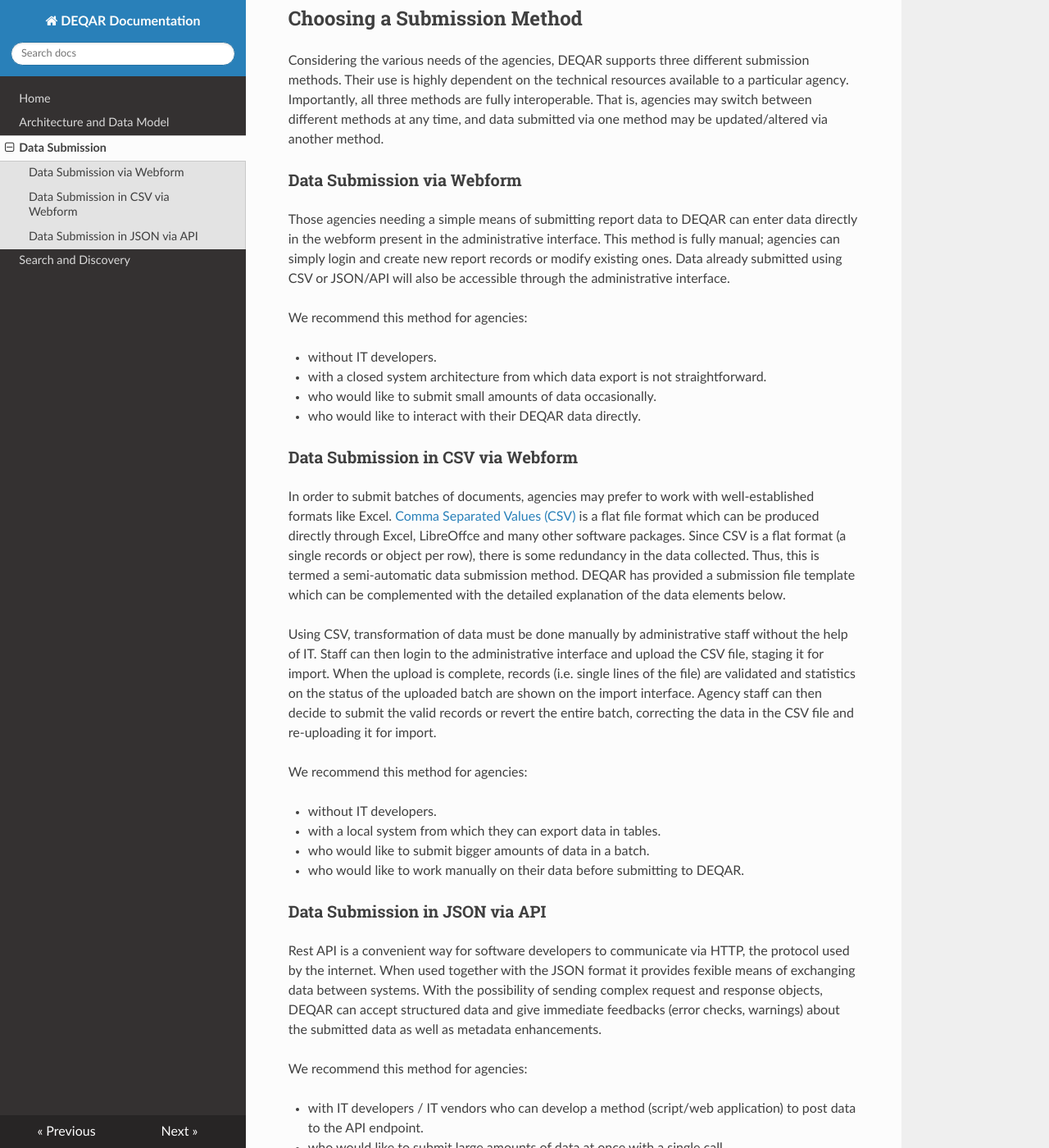
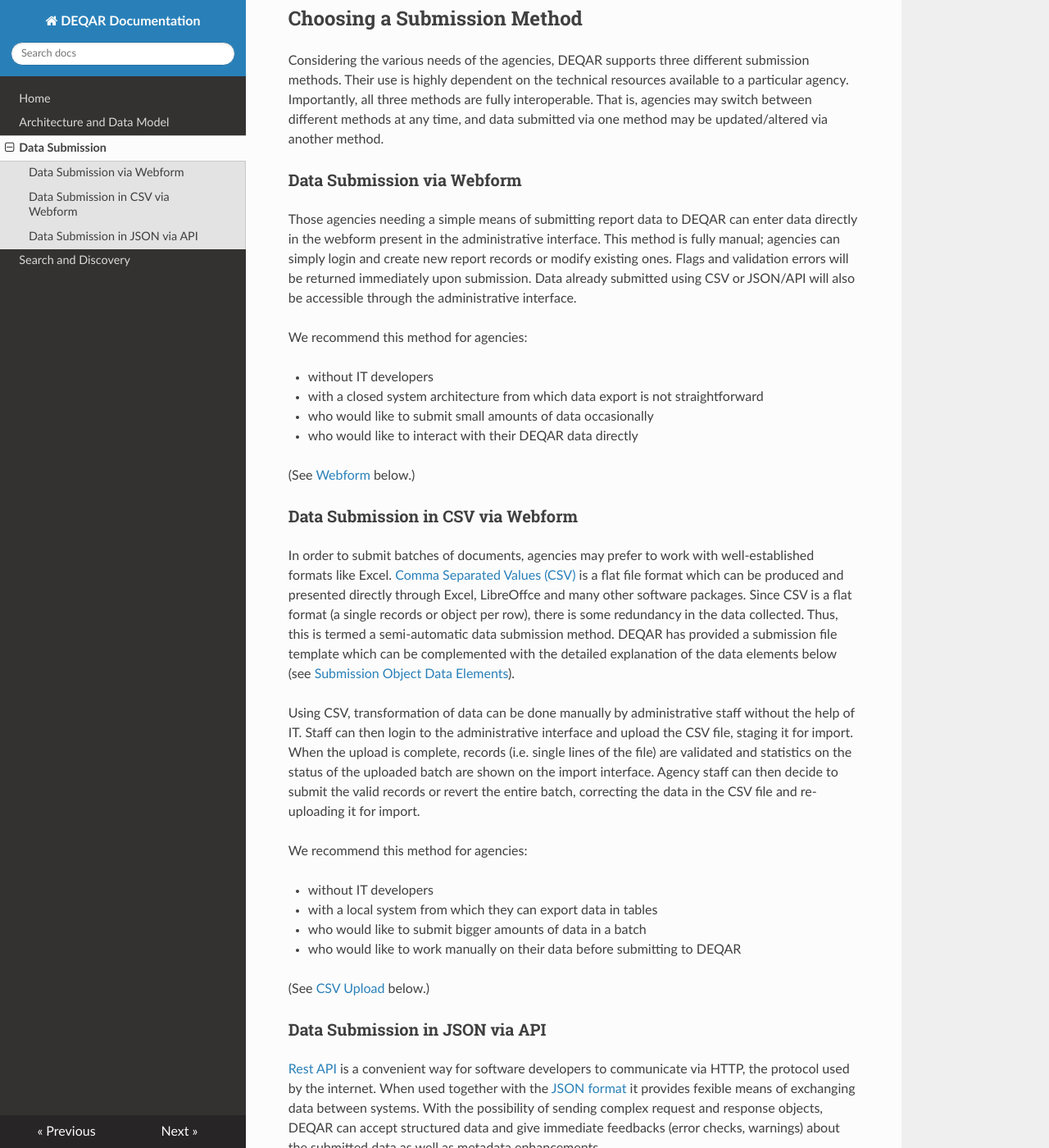
Before and after one commit to EQAR/deqar-docs, an MkDocs documentation site: the page built from docs/data_submission.md, in a window 1280 px wide and 1400 px high, scrolled down 742 px. Shown: the whole window at 82% size. Built offline with MkDocs 1.6.1, drawn with Linux system fonts in a browser that asks for light colours; nearby versions of some CDN libraries; old or Windows-style settings are respelled for this version of MkDocs; some of the changed text lies outside the part shown.

Commit message:
Update data_submission.md

```diff
--- a/docs/data_submission.md
+++ b/docs/data_submission.md
@@ -19,39 +19,45 @@
 ### Data Submission via Webform
 
 Those agencies needing a simple means of submitting report data to DEQAR can enter data directly in the webform present in the administrative interface. This method is fully manual; agencies can simply login and create new report records or
-modify existing ones. Data already submitted using CSV or JSON/API will also be accessible through the administrative interface.
+modify existing ones. Flags and validation errors will be returned immediately upon submission. Data already submitted using CSV or JSON/API will also be accessible through the administrative interface.
 
 We recommend this method for agencies:
 
-- without IT developers.
-- with a closed system architecture from which data export is not straightforward.
-- who would like to submit small amounts of data occasionally.
-- who would like to interact with their DEQAR data directly.
+- without IT developers
+- with a closed system architecture from which data export is not straightforward
+- who would like to submit small amounts of data occasionally
+- who would like to interact with their DEQAR data directly
+
+(See [Webform](data_submission.md#web-form) below.)
 
 ### Data Submission in CSV via Webform
 
-In order to submit batches of documents, agencies may prefer to work with well-established formats like Excel. [Comma Separated Values (CSV)](https://en.wikipedia.org/wiki/Comma-separated_values) is a flat file format which can be produced directly through Excel, LibreOffce and many other software packages. Since CSV is a flat format (a single records or object per row), there is some redundancy in the data collected. Thus, this is termed a semi-automatic data submission method. DEQAR has provided a submission file template which can be complemented with the detailed explanation of the data elements below.
+In order to submit batches of documents, agencies may prefer to work with well-established formats like Excel. [Comma Separated Values (CSV)](https://en.wikipedia.org/wiki/Comma-separated_values) is a flat file format which can be produced and presented directly through Excel, LibreOffce and many other software packages. Since CSV is a flat format (a single records or object per row), there is some redundancy in the data collected. Thus, this is termed a semi-automatic data submission method. DEQAR has provided a submission file template which can be complemented with the detailed explanation of the data elements below (see [Submission Object Data Elements](data_submission.md#submission_object_data_elements)).
 
-Using CSV, transformation of data must be done manually by administrative staff without the help of IT. Staff can then login to the administrative interface and upload the CSV file, staging it for import. When the upload is complete, records (i.e. single lines of the file) are validated and statistics on the status of the uploaded batch are shown on the import interface. Agency staff can then decide to submit the valid records or revert the entire batch, correcting the data in the CSV file and re-uploading it for import.
+Using CSV, transformation of data can be done manually by administrative staff without the help of IT. Staff can then login to the administrative interface and upload the CSV file, staging it for import. When the upload is complete, records (i.e. single lines of the file) are validated and statistics on the status of the uploaded batch are shown on the import interface. Agency staff can then decide to submit the valid records or revert the entire batch, correcting the data in the CSV file and re-uploading it for import.
 
 We recommend this method for agencies:
 
-- without IT developers.
-- with a local system from which they can export data in tables.
-- who would like to submit bigger amounts of data in a batch.
-- who would like to work manually on their data before submitting to DEQAR.
+- without IT developers
+- with a local system from which they can export data in tables
+- who would like to submit bigger amounts of data in a batch
+- who would like to work manually on their data before submitting to DEQAR
+
+(See [CSV Upload](data_submission.md#csv-upload) below.)
 
 ### Data Submission in JSON via API
 
-Rest API is a convenient way for software developers to communicate via HTTP, the protocol used by the internet. When used together with the JSON format it provides fexible means of exchanging data between systems. With the possibility of sending complex request and response objects, DEQAR can accept structured data and give immediate feedbacks (error checks, warnings) about the submitted data as well as metadata enhancements.
+[Rest API](https://en.wikipedia.org/wiki/Representational_state_transfer) is a convenient way for software developers to communicate via HTTP, the protocol used by the internet. When used together with the [JSON format](https://www.json.org/) it provides fexible means of exchanging data between systems. With the possibility of sending complex request and response objects, DEQAR can accept structured data and give immediate feedbacks (error checks, warnings) about the submitted data as well as metadata enhancements.
 
 We recommend this method for agencies:
 
-- with IT developers / IT vendors who can develop a method (script/web application) to post data to the API endpoint.
-- who would like to submit large amounts of data at once with a single call.
-- who would like to individual reports upon their creation.
-- who would like to keep DEQAR and their local system in sync.
+- with IT developers / IT vendors who can develop a method (script/web application) to post data to the API endpoint
+- who would like to submit large amounts of data at once with a single call
+- who would like to individual reports upon their creation
+- who would like to keep DEQAR and their local system in sync
 - who plan to submit data periodically and at longer intervals (e.g. weekly or monthly).
+
+(See [Submission API](data_submission.md#submission-api) below.)
 
 ## Submission Object Data Elements
 
@@ -60,6 +66,8 @@
  - "must" to denote that an element is required or required in certain situations
  - "should" to denote that an element is highly recommended
  - "may" to denote that an element is optional
+
+ (See [RFC 2119 Best Current Practice](https://tools.ietf.org/html/rfc2119).)
 
    |ELEMENT NAME                                 |REQUIRED     |ONE/MANY  |EXAMPLE                 |
    |:--------------------------------------------|:------------|:---------|:-----------------------|
@@ -78,7 +86,7 @@
 
 ### Report Creation
 
-A single creating agency must be clearly identified for each report (see [Agency Identifiers](architecture_data_model.md#agency_identifiers). The creating agency is often, though not always, the same as the submitting agency.
+A single creating agency must be clearly identified for each report. The creating agency is often, though not always, the same as the submitting agency (see [Agency Identifiers](architecture_data_model.md#agency-identifiers)).
 
 - **Agency\*** (<code>agency</code>; required; string)
 The agency which created the report must be provided for each report as an agency acronym or as a DEQAR agency ID. This allows the report to be linked to an existing agency record and makes it possible to validate and transform the submitted data in accordance with the agency's profile.
@@ -187,7 +195,7 @@
 
 #### Linking to an Existing Record
 
-Each report must be associated with at least one institution. If a record for the institution already exists in DEQAR, a DEQARINST ID or an ETER ID should be provided to establish a link to the existing record (see [Institution Identifiers](architecture_data_model#institution-identifiers). Optionally an agency may choose to provide a local or national identifier for an institution; before these can be used for submission, local identifiers should be assigned to existing institution records through the administrative interface or provided in bulk to the EQAR secretariat.  Only one institution identifier should be submitted for each institution in the submission object. If more than one identifying element is submitted, then the DEQARINST ID will be used to establish internal linkage, followed by the ETER ID. If no record for the institution exists in DEQAR, a new record can be created by filling in several descriptive elements (see [below](#new-institution-record)).
+Each report must be associated with at least one institution. If a record for the institution already exists in DEQAR, a DEQARINST ID or an ETER ID should be provided to establish a link to the existing record (see [Institution Identifiers](architecture_data_model#institution-identifiers). Optionally an agency may choose to provide a local or national identifier for an institution; before these can be used for submission, local identifiers should be assigned to existing institution records through the administrative interface or provided in bulk to the EQAR secretariat.  Only one institution identifier should be submitted for each institution in the submission object (see [Institution Identifiers](architecture_data_model#institution-identifiers). If more than one identifying element is submitted, then the DEQARINST ID will be used to establish internal linkage, followed by the ETER ID. If no record for the institution exists in DEQAR, a new record can be created by filling in several descriptive elements (see [New Institution Record](#new-institution-record)below).
 
    |ELEMENT NAME                                 |REQUIRED     |ONE/MANY  |EXAMPLE                 |
    |:--------------------------------------------|:------------|:---------|:-----------------------|
@@ -387,44 +395,48 @@
 
 ## Data Pipeline
 
-All three submission methods are fully interoperable. That is, agencies may switch between different methods at any time, and data submitted via one method may be updated/altered via another method.
-
 In general, irrespective of the submission method, all data submitted to DEQAR is handled following these steps:
 
- 1. The Submission Request Object goes through the first level of validation;
- 2. If the data format is invalid or the submitted identifiers cannot be resolved (see detailed [Validation Criteria](#validation-criteria) below), the record is rejected;
- 3. Valid report data is populated in the appropriate tables;
- 4. Sanity checks are run against pre-defined flagging criteria (see detailed [Flagging Criteria](#flagging-criteria) below); reports which contain conflicts are flagged;
+ 1. The submission object goes through the first level of validation.
+ 2. If the data format is invalid or the submitted identifiers cannot be resolved, the record is rejected (see [Validation Criteria](#validation-criteria) below).
+ 3. Valid report data is populated in the appropriate tables.
+ 4. Sanity checks are run against pre-defined flagging criteria; reports which contain conflicts are flagged (see [Flagging Criteria](#flagging-criteria) below).
  5. A Response Object (or array of objects) is sent back to the agency, containing:
-	- detailed error descriptions for reports that were rejected;
-	- identifiers of records that were created or identified (in the case of Institutions);
-	- identifiers of newly created records (Reports, Report Files);
+	- detailed error descriptions for objects that were rejected
+	- identifiers of records that were created or identified (in the case of Institutions)
+	- identifiers for newly created records (Reports, Report Files)
 	- information on records where sanity checks found errors.
 
 ### Validation criteria
 
-In order for records making up a Submission Request Object to clear the first level of validation, they must meet the following criteria:
+In order for submission objects to clear the first level of validation, they must meet the following criteria:
 
 1. The **agency** that created the report (which may or may not be the agency submitting the records) must be clearly identified. The agency may be identified using an agreed upon acronym or a DEQAR agency ID which has been provided by the EQAR secretariat.
+
 2. All **required data** must be present for each report. Required data for all records includes:
     1. [ESG activity performed](#report-activity): provided as activity name, ID given by EQAR or as a local identifier.
     2. [Status of report](#report-details), provided as text or as an ID
     3. [Decision](#report-details), provided as text or as an ID.
-    4. [Report valid from date, incl. date format](#report-validity) used by the agency
+    4. [Report valid from date, including date format](#report-validity) used by the agency
     5. Language(s) of the report: At least one language for each report should be provided as a two- or three-digit [ISO 639-1 or 2/B code](https://en.wikipedia.org/wiki/List_of_ISO_639-1_codes). Ideally language information is provided along with the link to the location of the PDF file.
-    6. Institution: a report must relate to at least one institution, either [existing and identified by DEQARINST ID, ETER ID or Agency Local Identifier](#linking-to-an-existing-record), or a [new institution record](#new-institution-record). The identified/created Institution's DEQARINST and ETER IDs are returned as part of the Response Object for each submission.
-    7. For reports on programmes, the Programme Name (in whatever language it is stored by the Agency).
-3. At this point, **dependencies** between elements will be checked as well as any **limits on the cardinality** of each element.
+    6. Institution: a report must relate to at least one institution, either an [existing DEQAR institution record identified by DEQARINST ID, ETER ID or Agency Local Identifier](#linking-to-an-existing-record), or a [new institution record](#new-institution-record). The identified/created Institution's DEQARINST and ETER IDs are returned as part of the Response Object for each submission.
+    7. For reports on programmes, the [Programme Name](#programme-name-and-qualification) (in whatever language it is stored by the Agency).
+
+3. At this point, **dependencies** between elements will be checked as well as any **limits on the number of values permitted** for each element.
+
 4. Submitted data must be of the **correct type, form and value range/options** as described above.
-5. Submitted data must **align with Agency Profile** information, specifically report validation date should fall after Agency EQAR registration dates and activities should match defined ESG activities for the Agency.
+
+5. Submitted data must **align with the Agency Profile** information, specifically report validation date should fall after Agency EQAR registration dates and activities should match defined ESG activities for the Agency.
+
 6. Submitted data must **meet basic data integrity rules** for the system, i.e. there should be one and only one creating agency and at least one institution covered by each report.
+
 7. Submitted report data must meet the [structural requirements determined by the ESG activity](#report-activity).
 
-Records not meeting all of the above criteria will be rejected. The system will return a Response Object that clearly identifies rejected records, including information on the source of the problem. Importantly, the rejection of one or more records does not imply the failure of the whole Submission Request Object.
+Records not meeting all of the above criteria will be rejected. The system will return a response object that clearly identifies rejected records, including information on the source of the problem. Importantly, the rejection of one or more submission objects does not imply the failure of the whole submission batch.
 
 ### Flagging criteria
 
-Once the records making up the Submission Request Object clear the first level of validation, they are officially ingested into the system. DEQAR records are populated with valid data and final sanity checks are run on the records. (Please note, if an institution record already exists in DEQAR, this data takes precedence over any newly submitted data on the institution. Updates to existing institution records may be made through the EQAR secretariat.)
+Once the submission objects clear the first level of validation, they are officially ingested into the system. DEQAR records are populated with valid data and final sanity checks are run on the records. (Please note, if an institution record already exists in DEQAR, this data takes precedence over any newly submitted data on the institution. Updates to existing institution records may be made through the administrative interface or the EQAR secretariat. See [Institution Data Elements](#institution-data-elements).)
 
 DEQAR records failing sanity checks may receive either a “low-level flag” or a “high-level flag”. In the first case, records will appear online with submitted data while they await checks and confirmation by the EQAR secretariat. In the second case, records will not be published until they have been checked and confirmed by the EQAR secretariat.
 
@@ -444,43 +456,25 @@
 
 ## Submission Methods
 
-As noted, agencies may submit objects and PDF files meeting defined criteria above using one of three methods: manually via webform; as a CSV; and as a JSON file via an API. All three submission methods are fully interoperable. That is, agencies may switch between different methods at any time, and data submitted via one method may be updated/altered via another method.
+As noted, agencies may submit objects and PDF files meeting defined criteria above using one of three methods: manually via webform; as a CSV file via webform; and as a JSON file via an API. All three submission methods are fully interoperable. That is, agencies may switch between different methods at any time, and data submitted via one method may be updated/altered via another method.
 
 ### Web Form
 
 The DEQAR administrative interface includes an interactive web form, allowing you to submit single reports. The administrative interface is available at:
 
-<https://admin.deqar.eu/>
+location: <https://admin.deqar.eu/>
+username: \[agency's acronym (in lower case)]
+password: \[acronym followed by `#2018`]
 
-Your username is your agency's acronym (in lower case), your default password is the acronym followed by `#2018`.
+The web form can be found in the menu under *Submit Report* > *[Report Form](https://admin.deqar.eu/report-form)*. Required fields are marked with a <span style="color: #f00;">\*</span> in the form. Fields marked with a <span style="color: #f00;">(\*)</span> are conditionally required. The *Save Record* button becomes active once all required information has been provided.
 
-The web form can be found in the menu under *Submit Report* > *[Report Form](https://admin.deqar.eu/report-form)*. The *Save Record* button becomes active once all required information has been provided.
+**First Webform Tab: Core Data:** We strongly recommend that you provide a [Local Report Identifier](#report-identification) that identifies the specific report in your own information system or workflow. This will facilitate later updates should they be necessary. Note: the [*Activity*](#report-activity) chosen might influence which information is required. (See [Submission Object Data Elements](#submission-object-data-elements) above.)
 
-Required fields are marked with a <span style="color: #f00;">\*</span> in the form.
+**Second Webform Tab: Institutions:** A report needs to relate to one or more (e.g. in case of joint programmes) institution(s). You can add institutions using the search box or browse the full list by country. (See [Institution Data Elements](#institution-data-elements) above.)
 
-Fields marked with a <span style="color: #f00;">(\*)</span> are conditionally required: for example, you need to enter either an URL or select a file for upload when adding a report file.
+**Third Webform Tab: Programmes:** The programme tab will only be needed if your report results from a programme-related activity. Fill the form with the required information and then click the *Add Programme* button. If the report concerns several programmes (e.g. clustered evaluation) please repeat the step for all programmes concerned. (See [Programme Data Elements](#programme-data-elements) above.)
 
-#### Core Data
-
-Please note that the *Activity* chosen might influence which information is required.
-
-We strongly recommend that you provide a [Local Report Identifier](#report-identification) that identifies the specific report in your own information system or workflow. This will facilitate later updates should they be necessary.
-
-#### Institutions
-
-A report needs to relate to one or more (e.g. in case of joint programmes) institution(s). You can add institutions using the search box or browse the full list by country.
-
-#### Programmes
-
-The programme tab will only be active if your report belongs to an activity that is not a purely institutional type.
-
-Fill the form with the required information and then click the *Add Programme* button. If the report concerns several programmes (e.g. clustered evaluation) please repeat the step for all programmes concerned.
-
-#### Report Files
-
-Each report may contain one or more report files (for example, the experts' report, a possible summary report and the decision taken might be contained all in one or in separate files).
-
-Files can be provided by link or directly uploaded. For each file, please specify the language(s) of the contents. The display name is optional; the text "Report" will be used as a default otherwise.
+**Fourth Webform Tab: Report Files:** Each report may contain one or more report files (for example, the experts' report, a possible summary report and the decision taken might be contained all in one or in separate files). The report file fields are conditionally required. At least one must be present but agencies can either provide a URL or selected as a file for upload. For each file, please specify the language(s) of the contents. The display name is optional; the text "Report" will be used as a default otherwise. (See [QA Report Files](#qa-report-files) above.)
 
 ### CSV Upload
 
```
